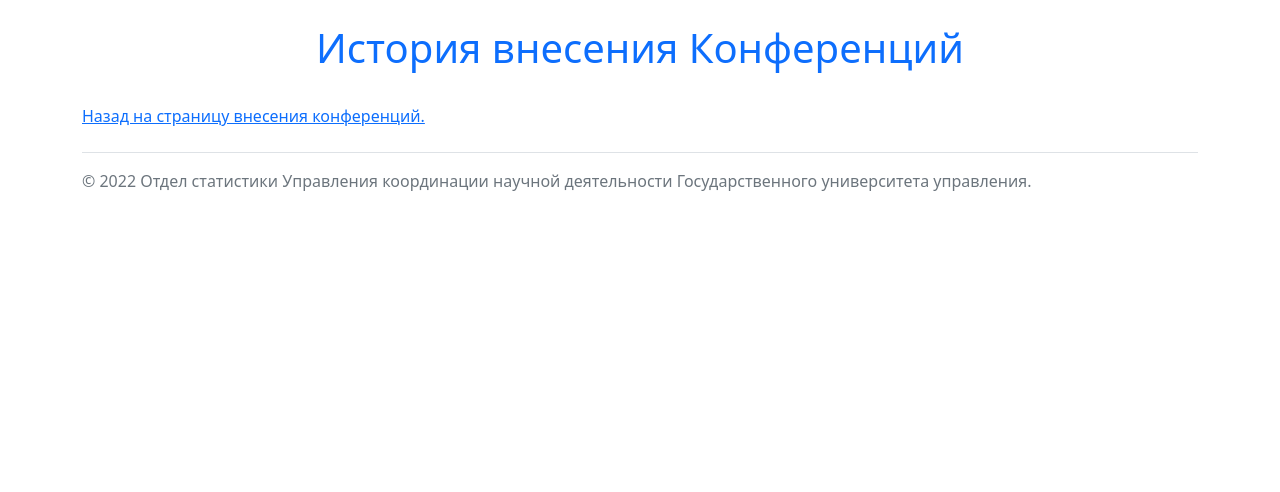
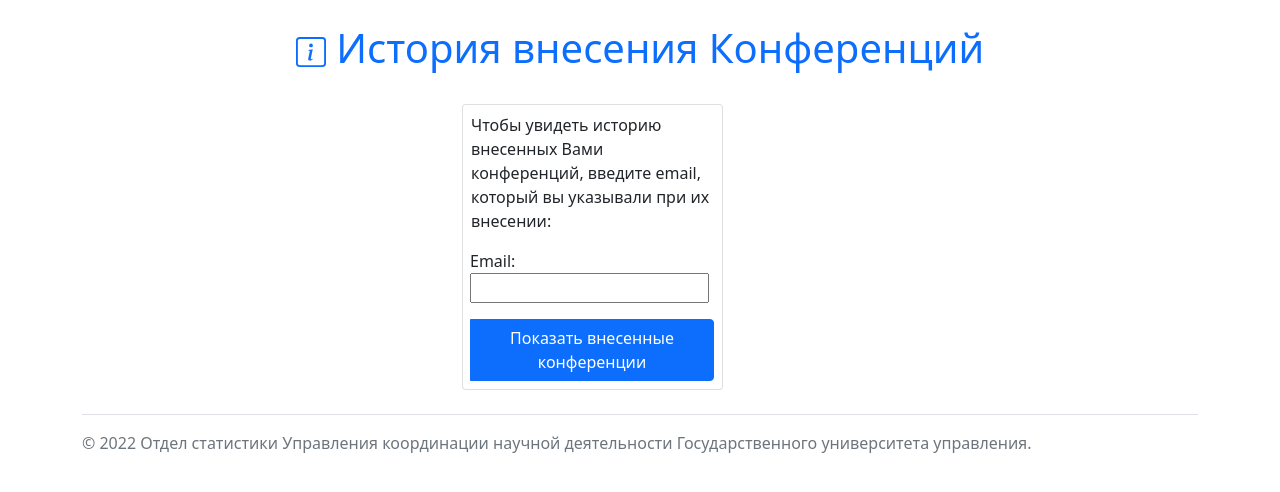
Before and after one commit to finking/stat_univer, a Django app: page /history in a window 1280 px wide. Shown: the part 89-581 px from the top of the page. Run offline with Django 4.2, Linux system fonts and the light colour scheme.

Commit message:
Changes in history template.

```diff
--- a/stat_univer/main/templates/main/history.html
+++ b/stat_univer/main/templates/main/history.html
@@ -5,17 +5,34 @@
 {% endblock %}
 
 {% block content %}
-    <h1 class="text-center text-primary">История внесения Конференций</h1>
+    <h1 class="text-center text-primary">
+        <svg xmlns="http://www.w3.org/2000/svg" width="30" height="30" fill="currentColor" class="bi bi-info-square" viewBox="0 0 16 16">
+          <path d="M14 1a1 1 0 0 1 1 1v12a1 1 0 0 1-1 1H2a1 1 0 0 1-1-1V2a1 1 0 0 1 1-1h12zM2 0a2 2 0 0 0-2 2v12a2 2 0 0 0 2 2h12a2 2 0 0 0 2-2V2a2 2 0 0 0-2-2H2z"/>
+          <path d="m8.93 6.588-2.29.287-.082.38.45.083c.294.07.352.176.288.469l-.738 3.468c-.194.897.105 1.319.808 1.319.545 0 1.178-.252 1.465-.598l.088-.416c-.2.176-.492.246-.686.246-.275 0-.375-.193-.304-.533L8.93 6.588zM9 4.5a1 1 0 1 1-2 0 1 1 0 0 1 2 0z"/>
+        </svg>
+        История внесения Конференций</h1>
     <br>
-<div class="row g-5">
+<div class="row ">
+        {% if method %}
+            <div class="col-3 offset-4">
+                <form class="card p-2" method="post" action="history">
+                  {% csrf_token %}
+                   <div class="input-group">
+                        <p>Чтобы увидеть историю внесенных Вами конференций, введите email,
+                        который вы указывали при их внесении: </p>
+                        {{ form.as_p }}
+                        <button type="submit" class="btn btn-primary">Показать внесенные конференции</button>
+                    </div>
+                </form>
+            </div>
+      {% else %}
+          <div class="col-6 offset-2">
 
-      <div class="col-md-5 col-lg-4 order-md-last">
-
-        {% if conferences_history %}
             <h4 class="d-flex justify-content-between align-items-center mb-3">
               <span class="text-primary">Найдено конференций: </span>
               <span class="badge bg-primary rounded-pill"> {{ qty_history }}</span>
             </h4>
+              {% if conferences_history %}
               <ul class="list-group mb-3">
                 {% for conference in conferences_history %}
                   <li class="list-group-item d-flex justify-content-between lh-sm">
@@ -28,25 +45,17 @@
                   <br>
                 {% endfor %}
               </ul>
-         {% elif message%}
+             {% elif message %}
               <ul class="list-group mb-3">
                <li class="list-group-item d-flex justify-content-between lh-sm">
-                <div>
                       <h6 class="my-0"> {{ message }} </h6>
-                </div>
                </li>
               </ul>
             {% endif %}
-<!--          <p>Чтобы увидеть историю внесенных Вами конференций, введите email,-->
-<!--                который вы указывали при их внесении:</p>-->
-<!--        <form class="card p-2" method="post">-->
-<!--          {% csrf_token %}-->
-<!--          <div class="input-group">-->
-<!--              {{ form.as_p }}-->
-<!--              <button type="submit" class="btn btn-secondary">Показать</button>-->
-<!--          </div>-->
-<!--        </form>-->
+              <a href="{% url 'conference' %}">Назад на страницу внесения конференций.</a>
           </div>
+
+      {% endif %}
 </div>
-    <a href="{% url 'conference' %}">Назад на страницу внесения конференций.</a>
+
 {% endblock %}
--- a/stat_univer/main/views.py
+++ b/stat_univer/main/views.py
@@ -60,9 +60,7 @@ def conference(request):
     else:
         form = ConferenceForm()
 
-    form_history = HistoryForm()
     context = {'form': form,
-               'form_history': form_history,
                'error': error}
     return render(request, 'main/conference.html', context)
 
@@ -71,17 +69,21 @@ def history(request):
     message = ''
     conferences_history = None
     qty_history = 0
+    method = 1
     error = ''
     if request.method == 'POST':
         form = HistoryForm(request.POST)
+        method = 0
         if form.is_valid():
             email = form.cleaned_data['email']
             try:
                 conferences_history = Conference.objects.filter(Email=email)
                 qty_history = len(conferences_history)
+                if not qty_history:  # Если 0 конференций.
+                    message = f'Для указанного email ({email}) в базе данных конференций не обнаружено.'
             except Exception as e:
                 print(f"Ошибка: {e}")
-                message = 'Для указанного email в базе данных конференций не обнаружено.'
+
         else:
             # error = 'Произошла ошибка. Данные конференции не отправлены.'
             # print(form.cleaned_data)
@@ -92,6 +94,7 @@ def history(request):
     context = {'conferences_history': conferences_history,
                'qty_history': qty_history,
                'message': message,
+               'method': method,
                'form': form}
     return render(request, 'main/history.html', context)
 
```
Also changed, not shown: stat_univer/main/templates/main/conference.html (+5 -17 lines). Lines whose indentation alone changed are shown as unchanged.
